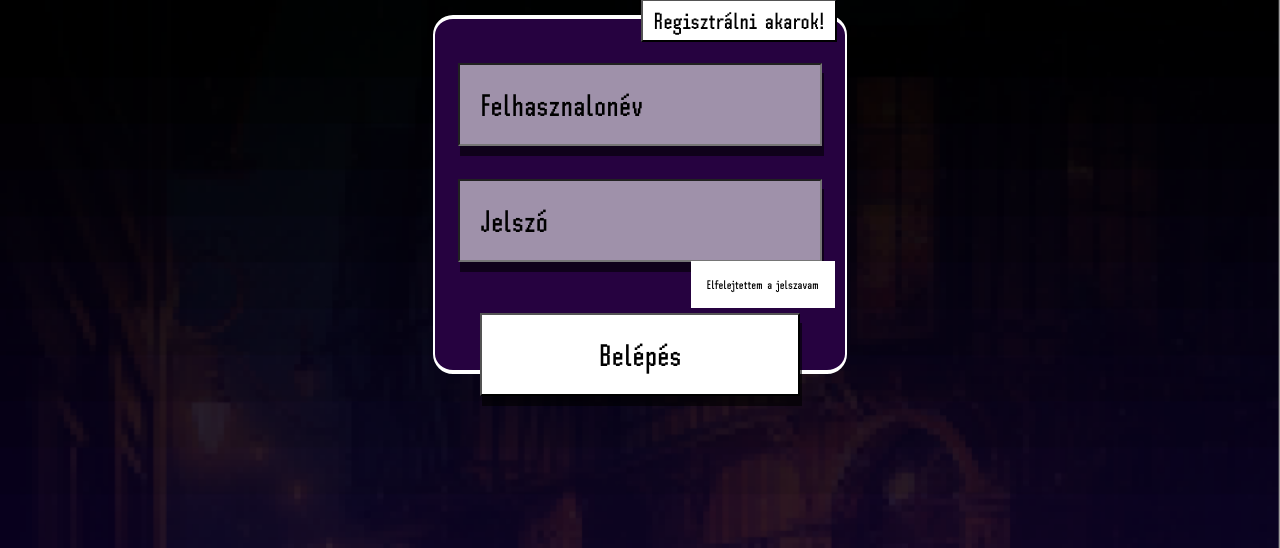
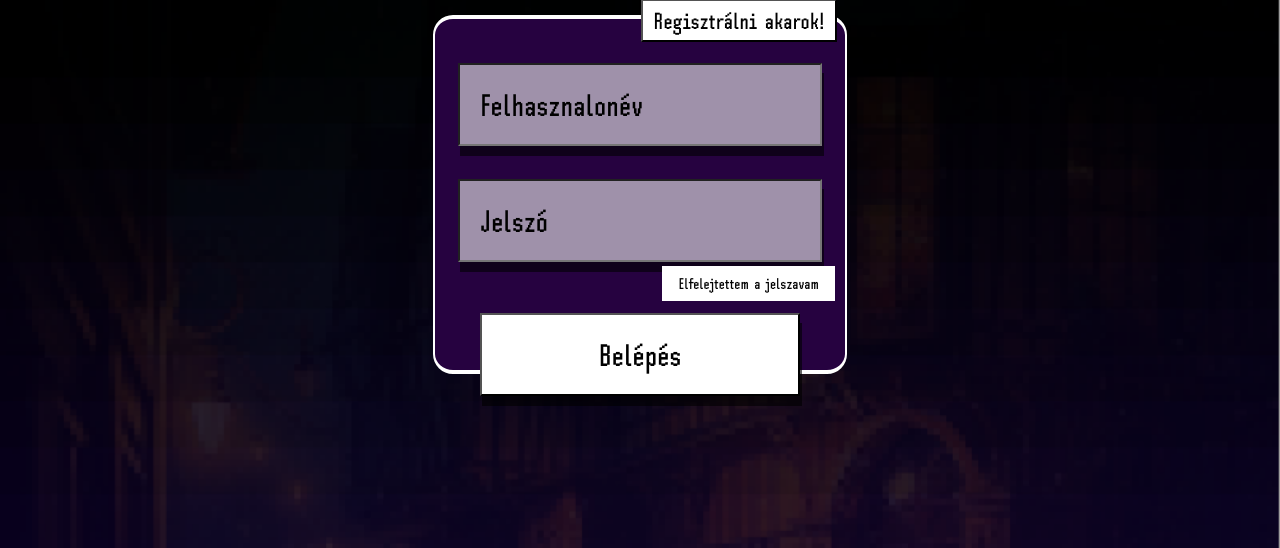
Before and after one commit to Vajaspiritos/Auction_House, a PHP site: page /Oldalak/belepes.php in a window 1280 px wide. Shown: the part 111-659 px from the top of the page. Run offline with PHP 8.4, Linux system fonts and the light colour scheme.

Commit message:
mega push

```diff
--- a/Resources/CSS/belepes.css
+++ b/Resources/CSS/belepes.css
@@ -108,11 +108,11 @@ margin-bottom: 3%;
 
 width: 13em;
 height: 2em;
-font-size: 0.8em;
+font-size: 2vh;
 margin-right: 10px;
 margin-bottom: 0px;
 margin-top: 0px;
-padding: 2vh;
+padding: 1vh 2vh;
 background-color: white;
 transition: 0.3s;
 }
--- a/Resources/CSS/inventory.css
+++ b/Resources/CSS/inventory.css
@@ -7,7 +7,8 @@ background-image: none;
 #veglegesit-div
 {
 	width: 100vw;
-	background-color: red;
+	position: relative;
+	top: 110vh;
 }
 #veglegesit button
 {
--- a/Resources/CSS/profil.css
+++ b/Resources/CSS/profil.css
@@ -133,7 +133,7 @@ font-weight: bold;
     .menusor-spacer {height: 10vh;}
     #adatok {float: right;}
 }
-@media screen and (max-width: 600px)
+@media screen and (max-width: 995px)
 {
 
 
```
Also changed, not shown: Szerver/Resources/Manager.txt (deleted), 2 other files.
